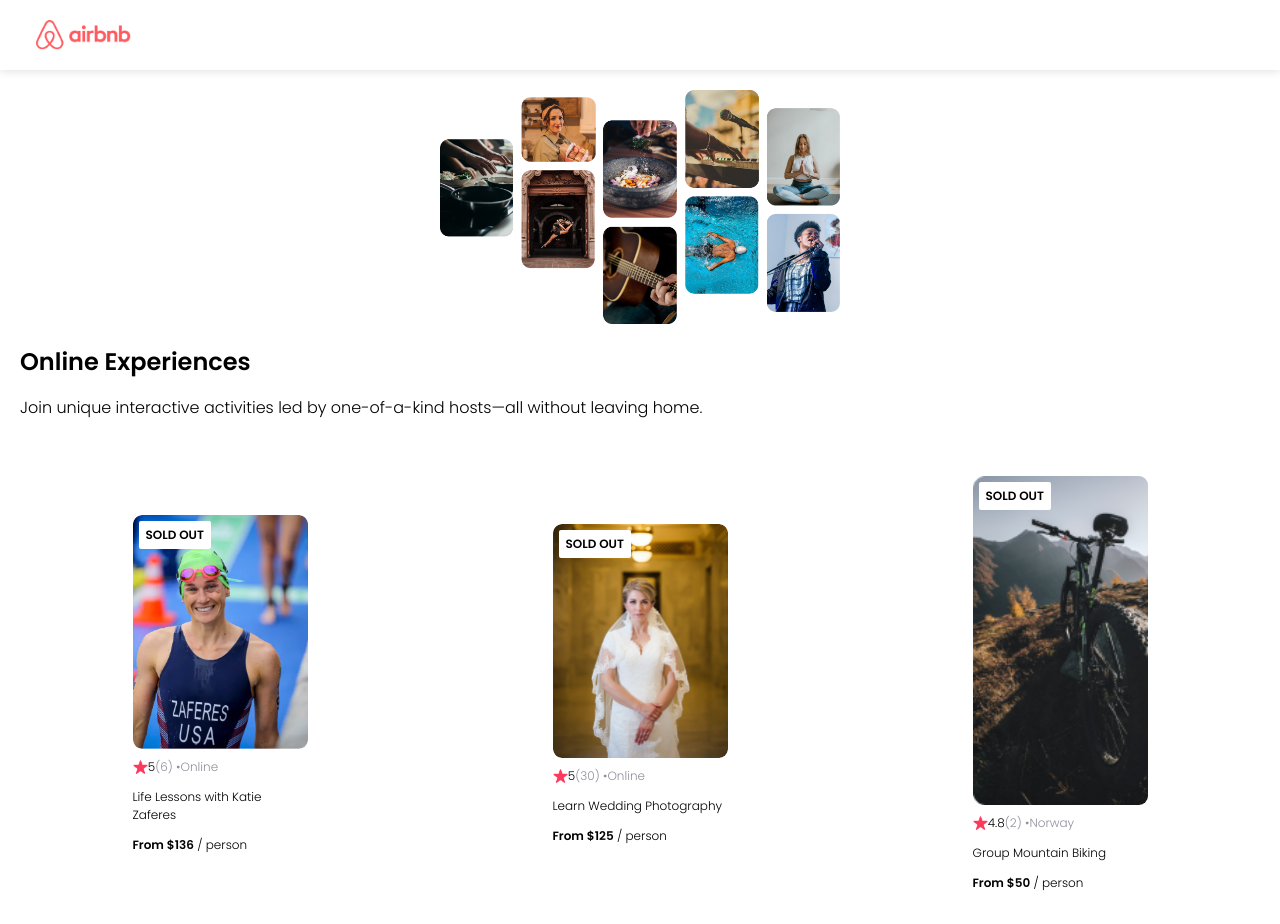
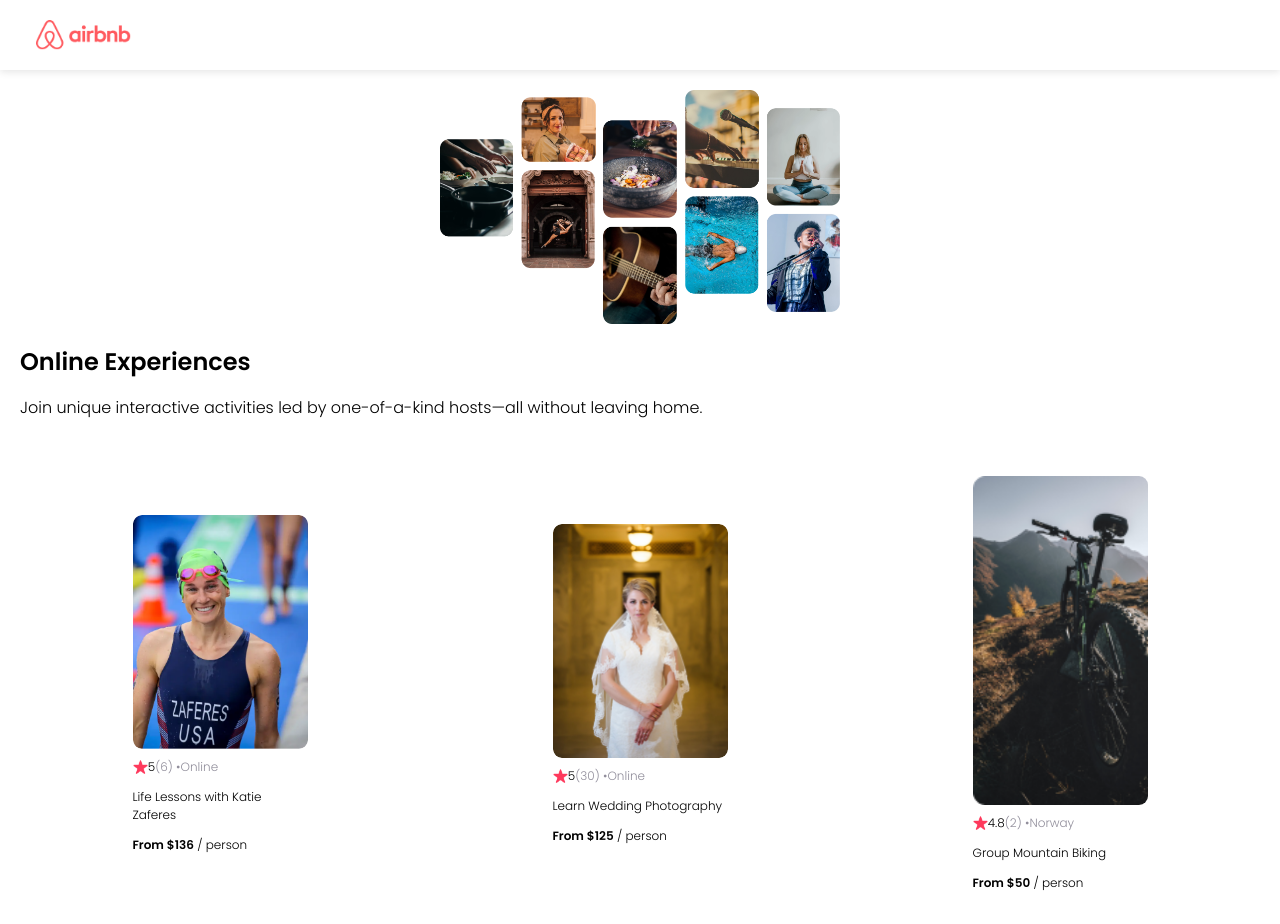
Before and after one commit to Daniel-Williams-ux/Airbnb-Experiences-clone, a React (Vite) app: page / in a window 1280 px wide. Built offline with nearby package versions, Linux system fonts and the light colour scheme.

Commit message:
added a prop condition to check if it's sold out. If sold out( === 0) then it renders sold out otherwise nothing happens

```diff
--- a/src/components/Card.jsx
+++ b/src/components/Card.jsx
@@ -2,7 +2,7 @@
 export default function Card(props) {
     return (
         <div className="card">
-          <div className="card--badge">SOLD OUT</div>
+          {props.openSpots === 0 && <div className="card--badge">SOLD OUT</div>}
             <img src={`../images/${props.img}`}className="card--image" />
             <div className="card--stats">
                 <img src="../images/star.png" className="card--star" />
```
